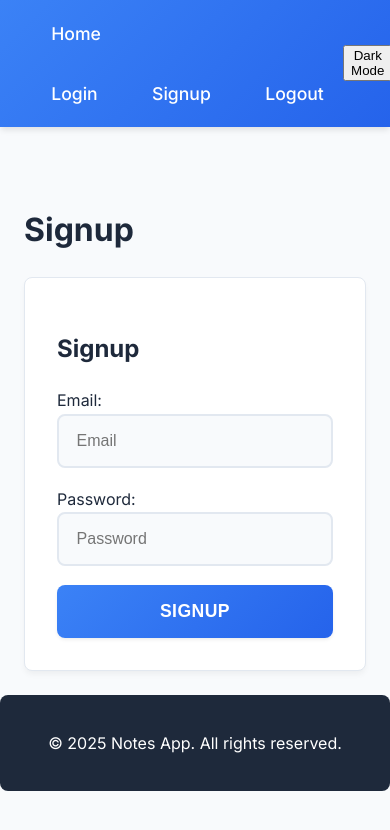
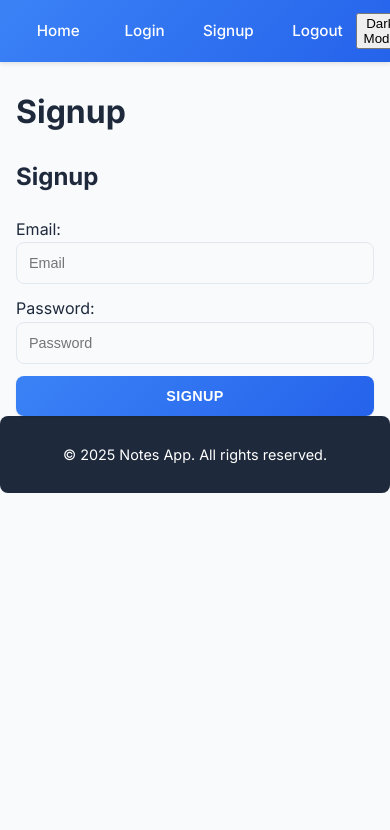
Before and after one commit to dochtan1608/note-app, a React (Create React App) app in the folder frontend/: page /signup in a window 390 px wide. Shown: the top 830 px of the page. Built offline with nearby package versions, Linux system fonts and the light colour scheme.

Commit message:
Update styles.css

```diff
--- a/frontend/src/styles/styles.css
+++ b/frontend/src/styles/styles.css
@@ -1,17 +1,6 @@
-/*
-  styles(2).css - Updated cho giao diện hai cột
-  ---------------------------------------------------------
-  Mục đích:
-    - Định nghĩa các kiểu cơ bản, biến CSS và kiểu bố trí cho ứng dụng.
-    - Tạo layout với 2 cột:
-         + Cột trái (2fr) chứa danh sách note đã tạo.
-         + Cột phải (1fr) chứa form tạo note.
-    - Thêm hiệu ứng fade-in và hover để giao diện trở nên trực quan và mượt mà hơn.
-*/
-
-/* ---------------------- */
-/* 1. General Styles      */
-/* ---------------------- */
+/* ================================
+   1. Biến CSS & Cấu hình cơ bản
+   ================================ */
 :root {
   --primary-color: #2563eb; /* Indigo-600 */
   --primary-color-light: #3b82f6; /* Indigo-500 */
@@ -43,43 +32,18 @@ body {
     color var(--transition-speed);
 }
 
-/* ---------------------- */
-/* 2. Layout Styles       */
-/* ---------------------- */
-/* Container cho toàn bộ ứng dụng */
-.app-container {
-  max-width: 1200px;
-  margin: 0 auto;
-  padding: 1.5rem;
-}
-
-/* Layout 2 cột: Cột trái cho danh sách note, cột phải cho form tạo note.
-   Sử dụng grid với 2 cột, với cột note rộng gấp đôi form */
-.content-layout {
-  display: grid;
-  grid-template-columns: 2fr 1fr;
-  gap: 3rem;
-  margin: 3rem auto;
-  padding: 0 2rem;
-  align-items: start;
-  transition: grid-template-columns var(--transition-speed),
-    max-width var(--transition-speed), padding var(--transition-speed);
-}
-
-/* ---------------------- */
-/* 3. Header, Form & Footer Styles */
-/* ---------------------- */
+/* ================================
+   2. Header & Footer
+   ================================ */
 .nav-bar {
   background: linear-gradient(
     135deg,
     var(--primary-color-light) 0%,
     var(--primary-color) 100%
   );
-  padding: 1.2rem 2rem;
-  margin-bottom: 2rem;
-  box-shadow: 0 4px 6px -1px var(--shadow-color);
-  transition: background var(--transition-speed),
-    box-shadow var(--transition-speed);
+  padding: 0.8rem 1.5rem; /* Giảm padding cho gọn */
+  margin-bottom: 1.5rem;
+  box-shadow: 0 2px 4px var(--shadow-color);
   display: flex;
   justify-content: space-between;
   align-items: center;
@@ -88,7 +52,7 @@ body {
 .nav-list {
   list-style: none;
   display: flex;
-  gap: 2rem;
+  gap: 1.2rem; /* Giảm khoảng cách */
   margin: 0;
   padding: 0;
   align-items: center;
@@ -96,15 +60,15 @@ body {
 
 .nav-list .auth-links {
   display: flex;
-  gap: 1rem; /* Khoảng cách giữa các liên kết auth */
+  gap: 0.8rem;
 }
 
 .nav-link {
   color: white;
   text-decoration: none;
   font-weight: 500;
-  font-size: 1.1rem;
-  padding: 0.6rem 1.2rem;
+  font-size: 0.95rem; /* Giảm font-size */
+  padding: 0.4rem 0.8rem;
   border-radius: var(--border-radius);
   transition: all var(--transition-speed) ease;
 }
@@ -118,36 +82,114 @@ body {
   background: var(--text-dark);
   color: white;
   text-align: center;
-  padding: 1.2rem;
+  padding: 0.8rem;
   margin-top: auto;
   border-radius: var(--border-radius);
+  font-size: 0.9rem; /* Chữ footer nhỏ hơn */
   transition: background-color var(--transition-speed),
     color var(--transition-speed);
 }
 
-/* ---------------------- */
-/* 4. Form & Input Styles */
-/* ---------------------- */
-.form-container,
+/* ================================
+   3. Container & Layout 2 cột
+   ================================ */
+.app-container {
+  max-width: 1200px;
+  margin: 0 auto;
+  padding: 0 1rem;
+}
+
+/*
+  content-layout: Grid 2 cột,
+  cột trái hiển thị Notes, cột phải hiển thị CreateForm
+*/
+.content-layout {
+  display: grid;
+  grid-template-columns: 2fr 1fr;
+  gap: 1.5rem;         /* Giảm khoảng cách giữa 2 cột */
+  margin: 0 auto;
+  padding: 0.5rem;     /* Giảm padding */
+  align-items: start;
+}
+
+/* ================================
+   4. Notes Section (Cột trái)
+   ================================ */
+.notes-section {
+  background: var(--bg-medium);
+  border-radius: var(--border-radius);
+  padding: 1rem;
+  box-shadow: 0 1px 2px var(--shadow-color);
+}
+
+.notes-section h2 {
+  font-size: 1.25rem; /* Nhỏ hơn h2 mặc định */
+  margin-bottom: 0.75rem;
+}
+
+/* Lưới các note */
+.notes-grid {
+  display: grid;
+  /* Giảm kích thước min cho card để chúng nhỏ gọn */
+  grid-template-columns: repeat(auto-fill, minmax(220px, 1fr));
+  gap: 1rem;
+  padding: 0.5rem;
+}
+
+/* Card note */
+.note-card {
+  background: white;
+  padding: 1rem; /* Giảm padding */
+  border-radius: var(--border-radius);
+  box-shadow: 0 2px 4px var(--shadow-color);
+  border: 1px solid var(--border-color);
+  transition: all var(--transition-speed) ease;
+  display: flex;
+  flex-direction: column;
+  justify-content: space-between;
+}
+
+.note-card:hover {
+  transform: translateY(-2px);
+  box-shadow: 0 5px 8px -3px rgba(0, 0, 0, 0.1);
+}
+
+.note-title {
+  font-size: 1.1rem; /* Giảm so với 1.5rem */
+  font-weight: 600;  /* Vẫn đậm nhưng nhỏ hơn */
+  margin-bottom: 0.5rem;
+}
+
+.note-body {
+  font-size: 0.95rem; /* Nhỏ hơn */
+  color: var(--secondary-color);
+  margin-bottom: 0.75rem;
+  flex-grow: 1;
+}
+
+/* ================================
+   5. Create Form Section (Cột phải)
+   ================================ */
 .create-form-section {
   background: white;
-  padding: 2.5rem;
+  padding: 1rem; /* Giảm padding */
   border-radius: var(--border-radius);
-  box-shadow: 0 4px 6px -1px rgba(0, 0, 0, 0.05);
+  box-shadow: 0 1px 2px var(--shadow-color);
   border: 1px solid var(--border-color);
-  transition: background-color var(--transition-speed),
-    border-color var(--transition-speed), box-shadow var(--transition-speed);
 }
 
-/* Các trường nhập liệu và tiêu đề của form */
+.create-form-section h2 {
+  font-size: 1.25rem;
+  margin-bottom: 0.75rem;
+}
+
 .input-field {
   width: 100%;
-  padding: 1rem 1.1rem;
-  margin-bottom: 1.2rem;
-  border: 2px solid var(--border-color);
+  padding: 0.75rem; /* Giảm padding */
+  margin-bottom: 0.75rem;
+  border: 1.5px solid var(--border-color); /* Giảm độ dày border */
   border-radius: var(--border-radius);
-  font-size: 1rem;
-  transition: all var(--transition-speed) ease;
+  font-size: 0.9rem;
   background-color: var(--bg-light);
   color: var(--text-medium);
   box-sizing: border-box;
@@ -156,7 +198,7 @@ body {
 .input-field:focus {
   border-color: var(--primary-color);
   outline: none;
-  box-shadow: 0 0 0 3px rgba(59, 130, 246, 0.1);
+  box-shadow: 0 0 0 2px rgba(59, 130, 246, 0.1);
 }
 
 .btn {
@@ -166,102 +208,27 @@ body {
     var(--primary-color) 100%
   );
   color: white;
-  padding: 1rem 1.75rem;
+  padding: 0.75rem;
   border: none;
   border-radius: var(--border-radius);
   cursor: pointer;
-  font-size: 1.1rem;
+  font-size: 0.9rem; /* Giảm font-size */
   font-weight: 600;
   text-transform: uppercase;
   letter-spacing: 0.025em;
   transition: all var(--transition-speed) ease;
   width: 100%;
-  box-shadow: 0 2px 4px -1px var(--shadow-color);
+  box-shadow: 0 1px 2px var(--shadow-color);
 }
 
 .btn:hover {
-  transform: translateY(-2px);
-  box-shadow: 0 5px 7px -2px var(--shadow-color);
+  transform: translateY(-1px);
+  box-shadow: 0 3px 6px -2px var(--shadow-color);
 }
 
-/* ---------------------- */
-/* 5. Notes Section Styles */
-/* ---------------------- */
-/* Cột trái: Danh sách note */
-.notes-section {
-  width: 100%;
-  background: var(--bg-medium);
-  padding: 1rem;
-  border-radius: var(--border-radius);
-  box-shadow: 0 2px 4px rgba(0, 0, 0, 0.1);
-  animation: fadeIn 0.5s ease-out;
-}
-
-/* Grid chứa các card note */
-.notes-grid {
-  display: grid;
-  grid-template-columns: repeat(auto-fill, minmax(300px, 1fr));
-  gap: 2rem;
-  padding: 1rem;
-}
-
-/* Kiểu card note */
-.note-card {
-  background: white;
-  padding: 2rem;
-  border-radius: var(--border-radius);
-  box-shadow: 0 4px 6px -1px rgba(0, 0, 0, 0.05);
-  border: 1px solid var(--border-color);
-  transition: all var(--transition-speed) ease;
-  display: flex;
-  flex-direction: column;
-  justify-content: space-between;
-}
-
-.note-card:hover {
-  transform: translateY(-3px);
-  box-shadow: 0 10px 15px -3px rgba(0, 0, 0, 0.1);
-}
-
-.note-title {
-  font-size: 1.5rem;
-  font-weight: 700;
-  color: var(--text-dark);
-  margin-bottom: 1.2rem;
-  transition: color var(--transition-speed);
-}
-
-.note-body {
-  color: var(--secondary-color);
-  font-size: 1.1rem;
-  margin-bottom: 1.5rem;
-  flex-grow: 1;
-  transition: color var(--transition-speed);
-}
-
-/* ---------------------- */
-/* 6. Animations          */
-/* ---------------------- */
-@keyframes fadeIn {
-  from {
-    opacity: 0;
-    transform: translateY(20px);
-  }
-  to {
-    opacity: 1;
-    transform: translateY(0);
-  }
-}
-
-/* Áp dụng hiệu ứng fadeIn cho cả notes-section và create-form-section */
-.notes-section,
-.create-form-section {
-  animation: fadeIn 0.5s ease-out;
-}
-
-/* ---------------------- */
-/* 7. Dark Mode Styles    */
-/* ---------------------- */
+/* ================================
+   6. Dark Mode
+   ================================ */
 body.dark-mode {
   background-color: #121212;
   color: #fff;
@@ -272,17 +239,18 @@ body.dark-mode .nav-bar {
   box-shadow: 0 4px 6px -1px rgba(255, 255, 255, 0.1);
 }
 
-body.dark-mode .form-container,
 body.dark-mode .create-form-section,
+body.dark-mode .notes-section,
 body.dark-mode .note-card {
   background-color: #333;
   border-color: #555;
   box-shadow: 0 4px 6px -1px rgba(255, 255, 255, 0.1);
 }
 
-body.dark-mode .form-title,
 body.dark-mode .note-title,
-body.dark-mode h2 {
+body.dark-mode .note-body,
+body.dark-mode .create-form-section h2,
+body.dark-mode .notes-section h2 {
   color: #fff;
 }
 
@@ -296,40 +264,19 @@ body.dark-mode .input-field:focus {
   box-shadow: 0 0 0 3px rgba(59, 130, 246, 0.3);
 }
 
-body.dark-mode .note-body {
-  color: #ddd;
-}
-
 body.dark-mode .footer {
   background-color: #222;
 }
 
-/* ---------------------- */
-/* 8. Responsive Adjustments */
-/* ---------------------- */
+/* ================================
+   7. Responsive
+   ================================ */
 @media (max-width: 768px) {
   .content-layout {
-    grid-template-columns: 1fr; /* Stack cột trên thiết bị nhỏ */
-    padding: 0 1rem;
-  }
-
-  .nav-list {
-    flex-direction: column;
-    align-items: flex-start;
-  }
-
-  .nav-link {
-    width: 100%;
-    text-align: center;
-    margin-bottom: 0.5rem;
-  }
-
-  .form-container,
-  .create-form-section {
-    padding: 2rem;
+    grid-template-columns: 1fr; /* Xếp chồng cột khi màn hình nhỏ */
   }
 
   .notes-grid {
-    grid-template-columns: 1fr;
+    grid-template-columns: 1fr; /* Mỗi note một hàng */
   }
 }
```
